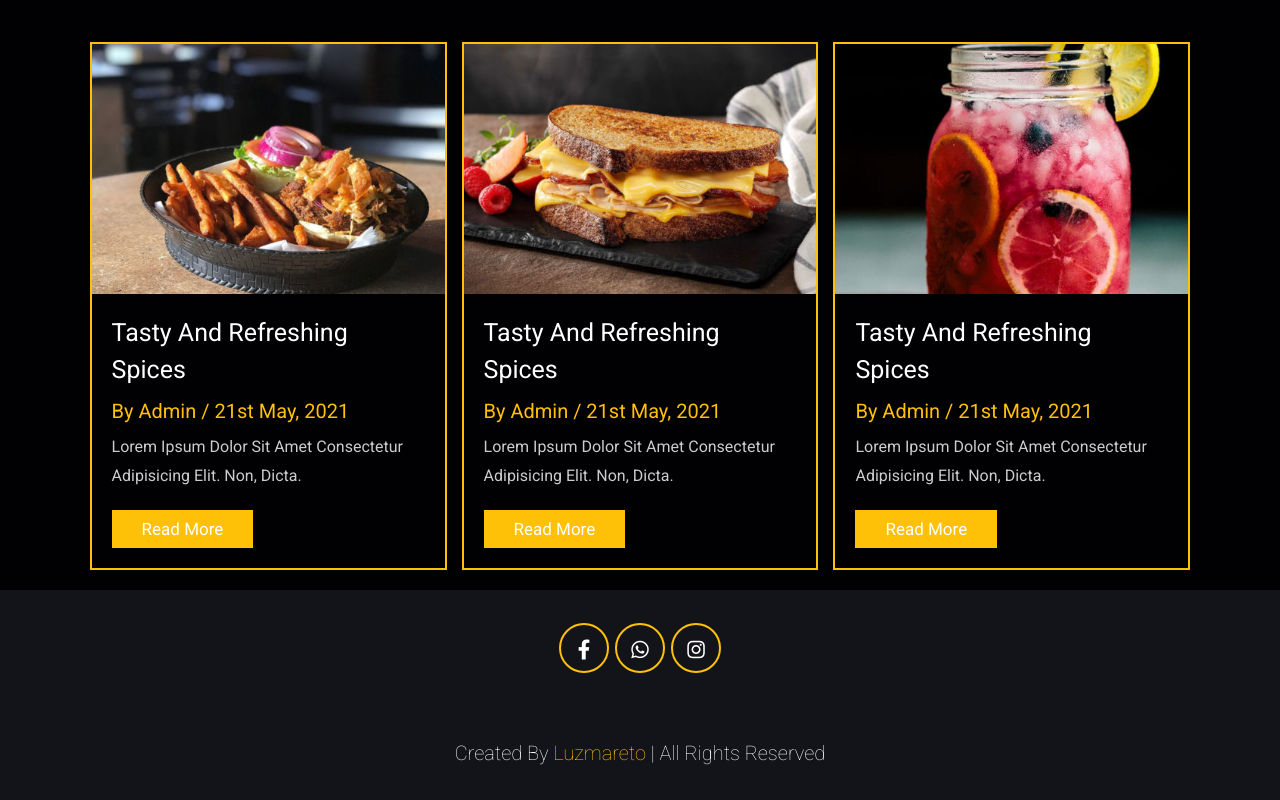
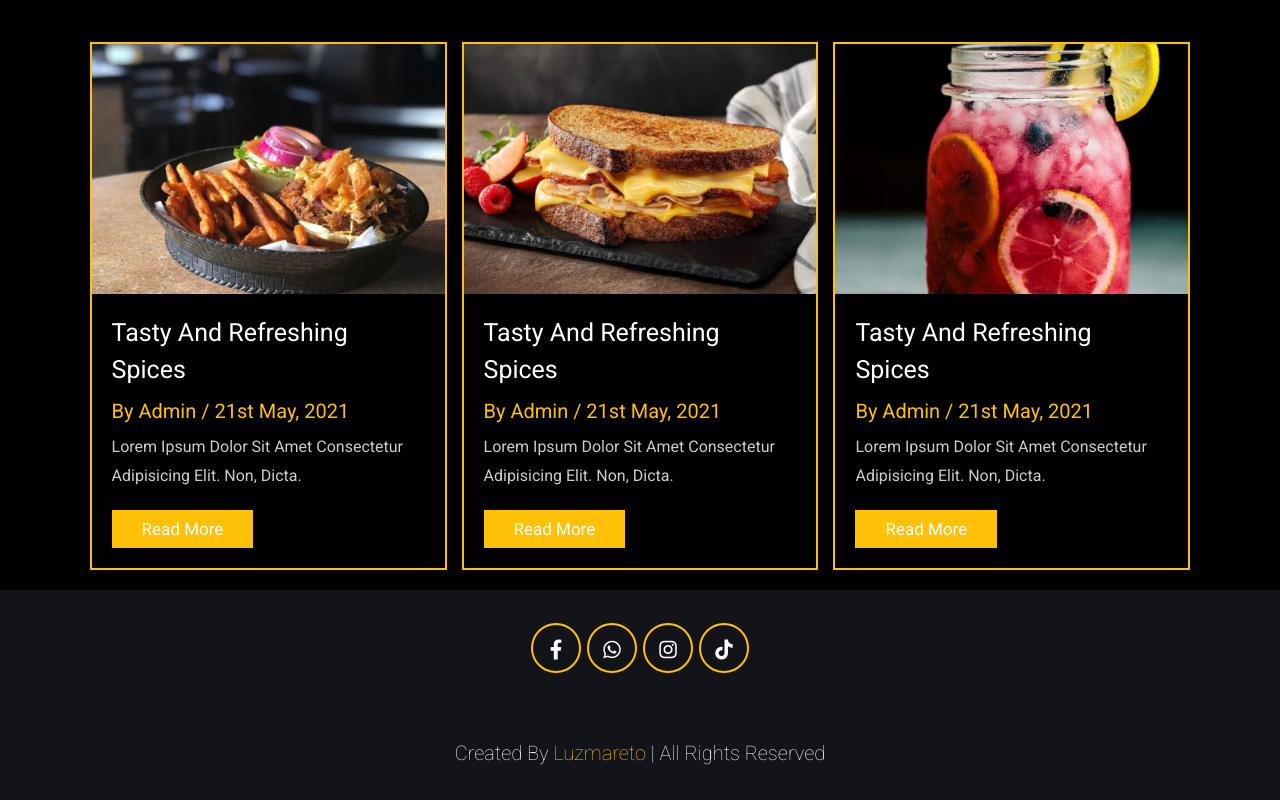
Before and after one commit to luzmareto/royan-balon, a React (Create React App) app: page / in a window 1280 px wide. Shown: the part 3604-4404 px from the top of the page. Built offline with nearby package versions, Linux system fonts and the light colour scheme.

Commit message:
create footer tiktok and open new tab for tiktok

```diff
--- a/src/components/Footer.js
+++ b/src/components/Footer.js
@@ -1,6 +1,16 @@
 import React from "react";
 
 const Footer = () => {
+  const openTikTok = () => {
+    // Buka tab baru di browser pengguna.
+    const newTab = window.open("https://www.tiktok.com/@royan.balon", "_blank");
+
+    // Tunggu hingga tab baru terbuka.
+    newTab.onload = () => {
+      // Tab baru terbuka, tidak perlu menulis pesan di aplikasi WhatsApp, hanya membuka TikTok.
+    };
+  };
+
   return (
     <>
       <section class="footer">
@@ -8,6 +18,7 @@ const Footer = () => {
           <a href="#" class="fab fa-facebook-f"></a>
           <a href="#" class="fab fa-whatsapp"></a>
           <a href="#" class="fab fa-instagram"></a>
+          <a href="#" onClick={openTikTok} className="fab fa-tiktok"></a>
           {/* <a href="#" class="fab fa-linkedin"></a> */}
           {/* <a href="#" class="fab fa-pinterest"></a> */}
         </div>
```
